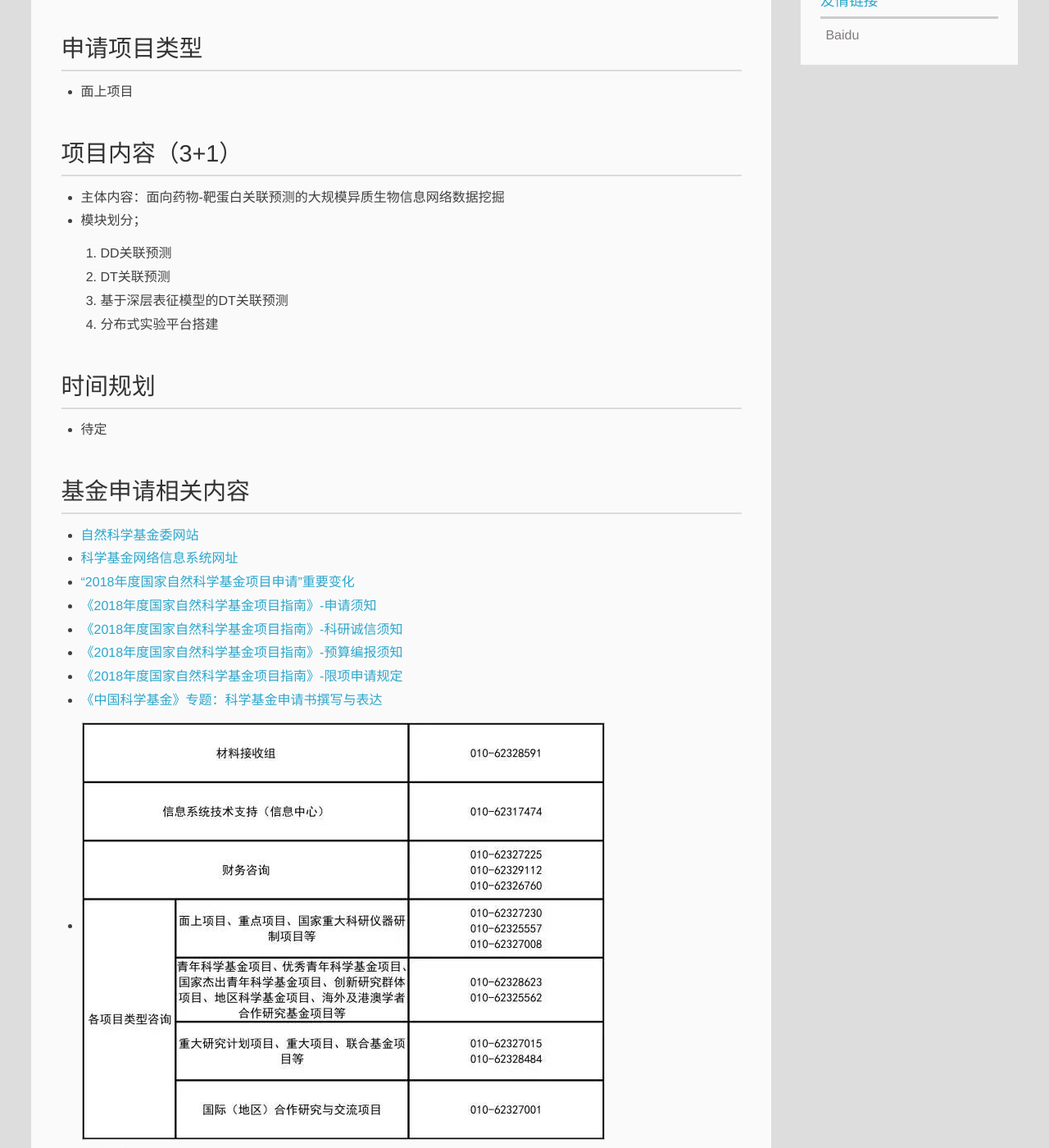
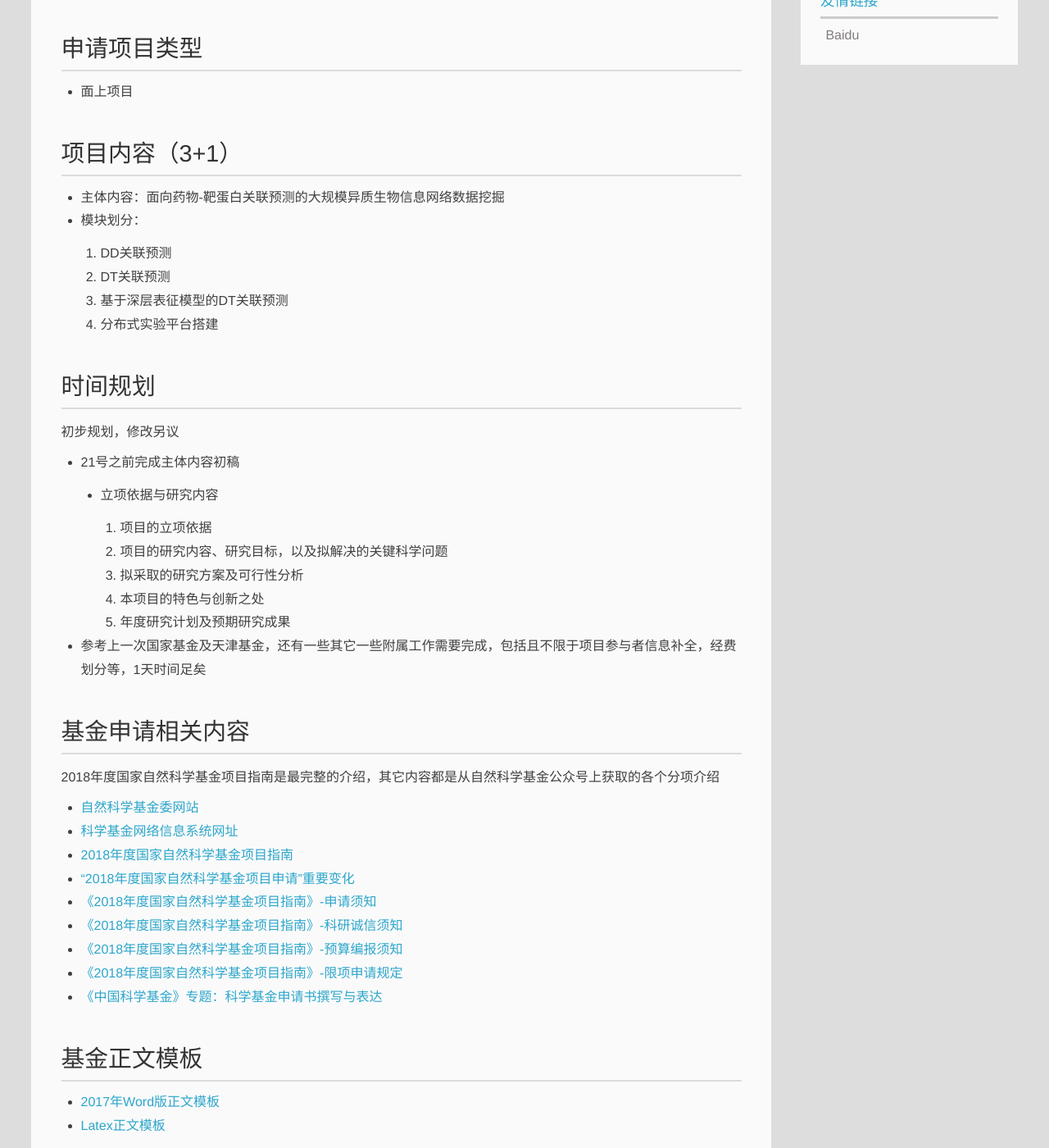
Before and after one commit to nkiip/nkiip.github.com, a Jekyll site: the page built from _posts/2018-1-6-国家自然科学基金申请计划.md, in a window 1280 px wide and 1400 px high, scrolled down 583 px. Shown: the whole window at 82% size. Built offline with Jekyll 4.4.1, drawn with Linux system fonts in a browser that asks for light colours; some of the changed text lies outside the part shown.

Commit message:
modify NSFC

```diff
--- a/_posts/2018-1-6-国家自然科学基金申请计划.md
+++ b/_posts/2018-1-6-国家自然科学基金申请计划.md
@@ -20,7 +20,7 @@ tags:
 ## 项目内容（3+1）
 
 * 主体内容：面向药物-靶蛋白关联预测的大规模异质生物信息网络数据挖掘
-* 模块划分；
+* 模块划分：
 	1. DD关联预测
 	2. DT关联预测
 	3. 基于深层表征模型的DT关联预测
@@ -28,23 +28,38 @@ tags:
 
 ## 时间规划
 
-* 待定
+初步规划，修改另议
+
+* 21号之前完成主体内容初稿
+	* 立项依据与研究内容
+		1. 项目的立项依据
+		2. 项目的研究内容、研究目标，以及拟解决的关键科学问题
+		3. 拟采取的研究方案及可行性分析
+		4. 本项目的特色与创新之处
+		5. 年度研究计划及预期研究成果
+* 参考上一次国家基金及天津基金，还有一些其它一些附属工作需要完成，包括且不限于项目参与者信息补全，经费划分等，1天时间足矣
 
 
 ## 基金申请相关内容
 
+2018年度国家自然科学基金项目指南是最完整的介绍，其它内容都是从自然科学基金公众号上获取的各个分项介绍
+
 * [自然科学基金委网站](http://www.nsfc.gov.cn/)
 * [科学基金网络信息系统网址](https://isisn.nsfc.gov.cn/)
+* [2018年度国家自然科学基金项目指南](http://www.nsfc.gov.cn/nsfc/cen/xmzn/2018xmzn/index.html)
 * [“2018年度国家自然科学基金项目申请”重要变化](http://mp.weixin.qq.com/s/8AmPl2PFpO6U-VltNsV8Ow)
 * [《2018年度国家自然科学基金项目指南》-申请须知](http://mp.weixin.qq.com/s/_Jgftcf0LFB_LJO8b31m6w)
 * [《2018年度国家自然科学基金项目指南》-科研诚信须知](http://mp.weixin.qq.com/s/ipifJfThuauY3f1FA3XVIA)
 * [《2018年度国家自然科学基金项目指南》-预算编报须知](http://mp.weixin.qq.com/s/Z1OzqShVmul7kwB7kcHnoA)
 * [《2018年度国家自然科学基金项目指南》-限项申请规定](http://mp.weixin.qq.com/s/C7CkOtQ9r8GfWQywDobHcA)
 * [《中国科学基金》专题：科学基金申请书撰写与表达](http://mp.weixin.qq.com/s/licmGNvwrmBUdS8Poz_hBQ)
-* ![咨询电话](https://raw.githubusercontent.com/nkiip/nkiip.github.com/master/raw/20180106/advisory_phone.jpg)
-* ![各部门咨询电话](https://raw.githubusercontent.com/nkiip/nkiip.github.com/master/raw/20180106/department_phone.jpg)
 
 ## 基金正文模板
 
 * [2017年Word版正文模板](https://raw.githubusercontent.com/nkiip/iNSFC/master/2017年正文模板.doc)
 * [Latex正文模板](https://github.com/nkiip/iNSFC)
+
+## 联系方式
+
+* ![咨询电话](https://raw.githubusercontent.com/nkiip/nkiip.github.com/master/raw/20180106/advisory_phone.jpg)
+* ![各部门咨询电话](https://raw.githubusercontent.com/nkiip/nkiip.github.com/master/raw/20180106/department_phone.jpg)
```
